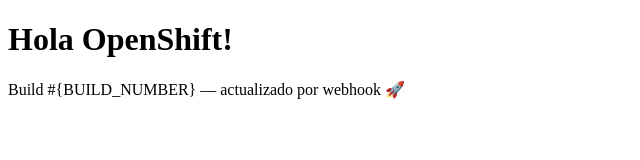
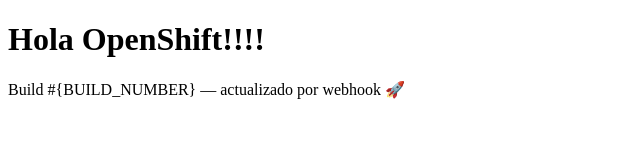
Before and after one commit to robert1f/taller, a plain HTML site: page index.html in a window 1280 px wide. Shown: the full height of the page, 0-640 px from the left. Drawn offline with Linux system fonts and the light colour scheme.

Commit message:
Update index.html

```diff
--- a/index.html
+++ b/index.html
@@ -3,6 +3,6 @@
 <html lang="es">
   <meta charset="utf-8" />
   <title>Demo CI con Webhook</title>
-  <h1>Hola OpenShift!</h1>
+  <h1>Hola OpenShift!!!!</h1>
   <p>Build #{BUILD_NUMBER} — actualizado por webhook 🚀</p>
 </html>
```
